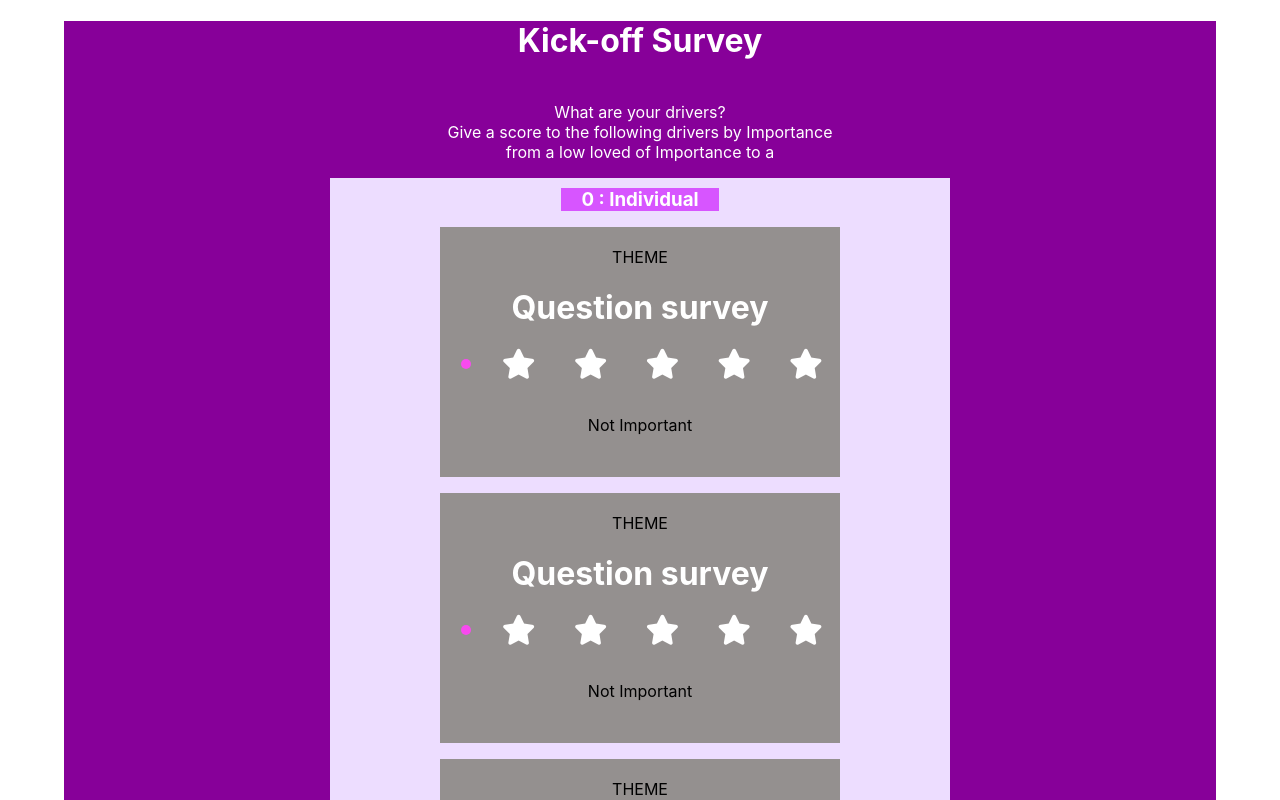
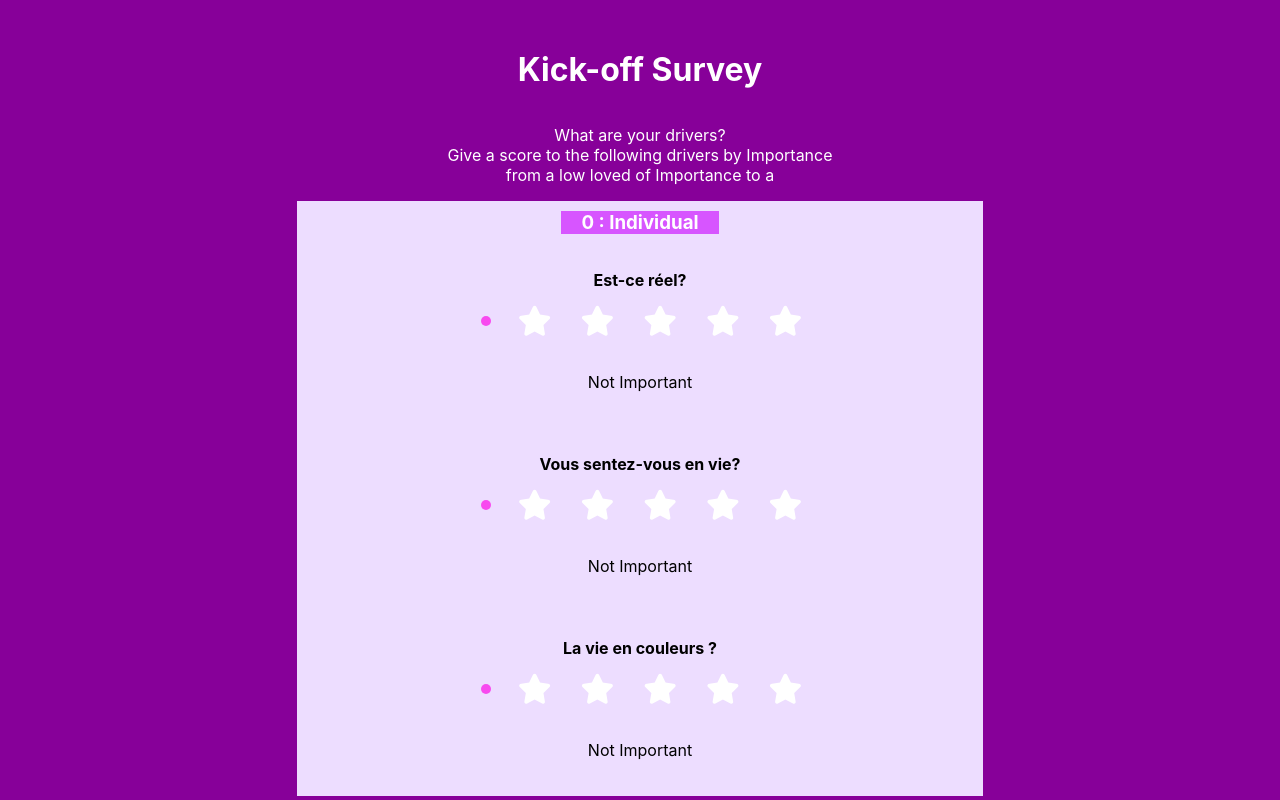
Before and after one commit to marouank7/eBloom, a React (Create React App) app in the folder front_app/: page / in a window 1280 px wide. Shown: the top 800 px of the page. Built offline with nearby package versions, Linux system fonts and the light colour scheme.

Commit message:
Props routes to display sets of questions. By Pierre -8- 14h40

```diff
--- a/front_app/src/Components/employee_surveys/BoxQR.js
+++ b/front_app/src/Components/employee_surveys/BoxQR.js
@@ -4,14 +4,41 @@ import QuestionSurvey from './QuestionSurvey';
 import NotImportant from './NotImportant';
 import Star from './Stars';
 
-const BoxQR = () => {
+class BoxQR  extends React.Component  {
+    constructor(props) {
+        super(props)
+        this.state = {
+            score : 0,
+            important : true
+        }
+    }
+
+    changeScore = (its) => {
+        this.setState({score : its})
+    }
+
+   // console.log(sentence);
+   render() {
     return(
         <div className="boxqr">
-           <QuestionSurvey/>
-           <Star/>
+           <QuestionSurvey theQuestion={this.props.sentence}/>
+           <Star forSubmission={this.changeScore}/>
            <NotImportant/>
         </div>
     )
+   }
 }
 
+
+// ({sentence}) => {
+//     console.log(sentence)
+//     return(
+//         <div className="boxqr">
+//            <QuestionSurvey theQuestion={sentence}/>
+//            <Star forSubmission={changeScore}/>
+//            <NotImportant/>
+//         </div>
+//     )
+// }
+
 export default BoxQR;
--- a/front_app/src/Components/employee_surveys/CategoryBoxSurvey.js
+++ b/front_app/src/Components/employee_surveys/CategoryBoxSurvey.js
@@ -1,18 +1,19 @@
 import React , {Component} from 'react';
 import BoxQR from './BoxQR';
 
-const CategoryBoxSurvey = ({category, length}) => {
-
+const CategoryBoxSurvey = ({category, length, question}) => {
+    console.log(question);
     console.log("number of questions par category : " + length); //size will control how many questions are retrieved and displayed.
 
     const NumberofQAR = (numb) => { // >> NumberofQAR() = NumberofQuestionAndResponse()
         let listing = [];
-        for(let i=0 ; i < numb ; i++) {listing.push(<BoxQR/>)}
+        for(let i=0 ; i < numb ; i++) {listing.push(<BoxQR sentence={question[i]}/>)}
         return listing;
     }
 
     //RRRRRRRRRRRRRRRR___  Rendering  ___RRRRRRRRRRRRRRRRRRR
-        // category[*] are set within KickOffPage.js .
+        // category[*] props are set within KickOffPage.js .
+        // length props is set within KickOffPage.js - give the number of questions to display.
 
     return(
     <div className="category-box-survey">
--- a/front_app/src/Components/employee_surveys/KickOffPage.js
+++ b/front_app/src/Components/employee_surveys/KickOffPage.js
@@ -10,6 +10,9 @@ import './styles/KickOffPage.css';
 export default class KickOffPage extends Component {
 
     listOfCategories = ['Individual', 'Team','Company'];
+    questionsSets = [ ["Est-ce réel?", "Vous sentez-vous en vie?", "La vie en couleurs ?"],
+    ["Vive les travaux de groupe ?", "Le paradis, c'est les autres !", "Ma famille me manque..."],
+    ["Déjeûner, est-ce important ?", "Merci patron !", "Plus de vacances SVP..."] ]
 
     adminSetNQPC = () => {   // >> adminSetNQPC() = adminSetNumberofQuestionPerCategory()
         let secretNumber = 3;    // props.size will control how many questions are retrieved and displayed. Control may be set by admin back-office ...
@@ -22,7 +25,7 @@ export default class KickOffPage extends Component {
             <div className="kickOffPage">
             <h1>Kick-off Survey</h1>
             <TexteDescriptif/>
-            <SurveyForm categories={this.listOfCategories} massOfQuestions={this.adminSetNQPC()} />
+            <SurveyForm categories={this.listOfCategories} massOfQuestions={this.adminSetNQPC()} questionsSets={this.questionsSets} />
             </div>
         )
     }
--- a/front_app/src/Components/employee_surveys/QuestionSurvey.js
+++ b/front_app/src/Components/employee_surveys/QuestionSurvey.js
@@ -1,10 +1,11 @@
 import React from 'react';
 import './styles/QuestionSurvey.css';
-const QuestionSurvey = () => {
+const QuestionSurvey = ({theQuestion}) => {
+    console.log("the question:" + theQuestion)
+
     return(
         <>
-            <p>THEME</p>
-            <h1>Question survey</h1>
+            <p><b>{theQuestion}</b></p>
         </>
     )
 }
--- a/front_app/src/Components/employee_surveys/Stars.js
+++ b/front_app/src/Components/employee_surveys/Stars.js
@@ -26,8 +26,8 @@ class Star extends Component {
         ];
         const meanings = ["reset score","little agreement", "quite agree", "agree", "good agreement", "total agree"]
         for(let i = 1 ; i <= howWide ; i++) {
-            let adding = <div  className="star"><i id={i} class="fas fa-star fa" style={{"font-size":"30px","color":"white"}}></i> </div>;
-            if (whichPoint >= i) adding = <div  className="star"><i id={i} class="fas fa-star fa-2x" ></i> </div> ;
+            let adding = <div  className="star" title={meanings[i]} ><i id={i} class="fas fa-star fa" style={{"font-size":"30px","color":"white"}}></i> </div>;
+            if (whichPoint >= i) adding = <div   className="star"><i id={i} class="fas fa-star fa-2x" ></i> </div> ;
                 aList.push( adding )  //<div  id={i} title={meanings[i]} className={whichPoint >= i ? "star active" : "star" }></div>
         }
         return aList ;
@@ -37,12 +37,13 @@ class Star extends Component {
     setScoreOnEvent = ({target}) => this.setState({score : target.id }) ;
 
     componentWillUpdate() {
-        console.log('before updating: ' + this.state.score);
+        //console.log('before updating: ' + this.state.score);
     }
 
     componentDidUpdate() {
         let points = this.state.score  || 0 ;
         console.log('The score is ' + points + '/' + this.size);
+        //this.forSubmission
     }
 
     render() {
--- a/front_app/src/Components/employee_surveys/SurveyForm.js
+++ b/front_app/src/Components/employee_surveys/SurveyForm.js
@@ -1,11 +1,11 @@
 import React from 'react' ;
 import CategoryBoxSurvey from './CategoryBoxSurvey';
 
-const SurveyForm = ({categories, massOfQuestions}) => {  // props.size will control how many questions are retrieved and displayed.
-
+const SurveyForm = ({categories, massOfQuestions, questionsSets}) => {  // props.size will control how many questions are retrieved and displayed.
+    console.log(questionsSets);//////////////
     const boxDisplayer = aList => {
        return aList.map(
-            (item, index) => ( <CategoryBoxSurvey category={[item, index]} length={massOfQuestions}/> )
+            (item, index) => ( <CategoryBoxSurvey category={[item, index]} length={massOfQuestions} question={questionsSets[index]}/> )
         )
     }
 
--- a/front_app/src/Components/employee_surveys/styles/BoxQR.css
+++ b/front_app/src/Components/employee_surveys/styles/BoxQR.css
@@ -1,7 +1,9 @@
 .boxqr
 {
-    width: 400px;
-    height: 250px;
-    background-color: rgb(148, 144, 143);
+    max-width: 350px;
+    height: auto;
+    /* background-color: rgb(148, 144, 143); */
+    padding-bottom: 10px;
     margin: auto;
+
 }
--- a/front_app/src/Components/employee_surveys/styles/KickOffPage.css
+++ b/front_app/src/Components/employee_surveys/styles/KickOffPage.css
@@ -1,12 +1,18 @@
 /*___ This sheet gives the style for the Kick-Off survey from top to bottom. ___ */
-
+body {
+    margin: 0px;
+    padding: 0px;
+}
 .kickOffPage {
     background-color : rgb(135, 0, 153);
-    width: 90%;
+    width: 100%;
     margin: auto;
+    margin-top: 0px
 }
 .kickOffPage h1 {
     color : white ;
+    margin: 0px;
+    padding-top: 50px;
 }
 
 .texte-descriptif {
```
